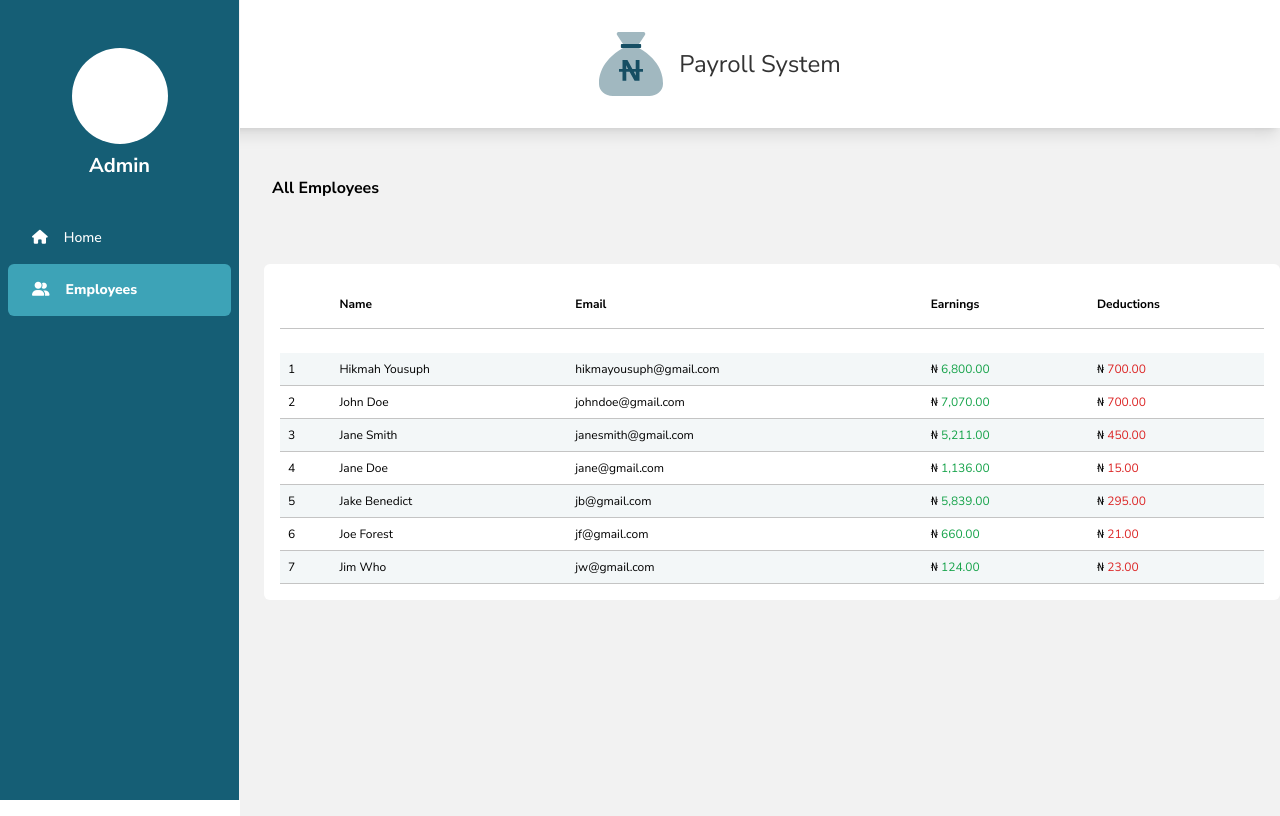
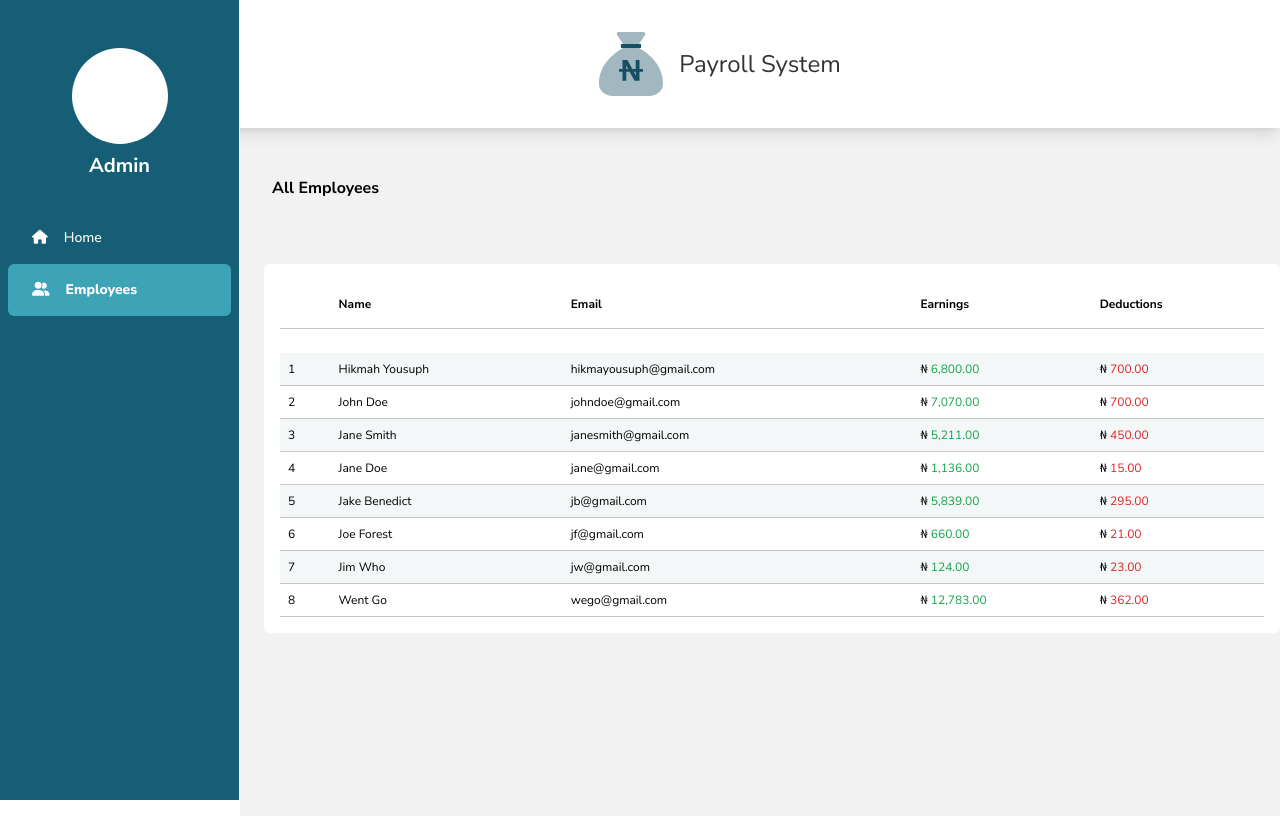
Before and after one commit to Hikmahx/payroll-system, a React (Create React App) app: page /employees in a window 1280 px wide. Built offline with nearby package versions, Linux system fonts and the light colour scheme; data requests are answered from the project's data file.

Commit message:
code reorganized and updated

```diff
--- a/src/api/db.json
+++ b/src/api/db.json
@@ -125,6 +125,24 @@
         "tax": 13,
         "pension": 10
       }
+    },
+    {
+      "id": 1685455308186,
+      "name": "Went Go",
+      "email": "wego@gmail.com",
+      "position": "project manager",
+      "cadreLevel": "Director",
+      "isAdmin": false,
+      "earnings": {
+        "basic": 12080,
+        "transport": 120,
+        "overtime": 33,
+        "housing": 550
+      },
+      "deductions": {
+        "tax": 162,
+        "pension": 200
+      }
     }
   ]
 }
--- a/src/components/Home/EmployeeForm.tsx
+++ b/src/components/Home/EmployeeForm.tsx
@@ -1,4 +1,3 @@
-import React, { useEffect, useRef, useState } from "react";
 import { useDispatch, useSelector } from "react-redux";
 import { SubmitHandler, useForm } from "react-hook-form";
 import { AppDispatch, RootState } from "../../redux/store";
@@ -7,8 +6,7 @@ import {
   updateEmployee,
   updateEmployeeData,
 } from "../../redux/reducers/employeesSlice";
-import { useNavigate, useParams } from "react-router-dom";
-import Success from "./Success";
+import { useParams } from "react-router-dom";
 
 const EmployeeForm = ({ employee }: any) => {
   const dispatch = useDispatch<AppDispatch>();
@@ -31,30 +29,7 @@ const EmployeeForm = ({ employee }: any) => {
     pension: number;
   };
 
-  const { employees, update } = useSelector(
-    (state: RootState) => state.employees
-  );
-  const isFirstRender = useRef(true);
-  const [newEmployee, setNewEmployee] = useState(false);
-
-  const navigate = useNavigate();
-
-  useEffect(() => {
-    if (isFirstRender.current) {
-      isFirstRender.current = false;
-    } else {
-      // This effect will be triggered only when the employees  increases
-      setNewEmployee(true);
-
-      const timeout = setTimeout(() => {
-        setNewEmployee(false);
-        navigate("employees");
-      }, 3000);
-
-      return () => clearTimeout(timeout);
-    }
-    // eslint-disable-next-line
-  }, [employees]);
+  const { update } = useSelector((state: RootState) => state.employees);
 
   const onSubmit: SubmitHandler<FormValues> = (data) => {
     // ID ISN'T UPDATABLE, IT WILL TAKE ITS INITIAL ID IF BEING UPDATED OR CREATE A NEW ID IF A NEW EMPLOYEE IS BEING CREATED
@@ -86,14 +61,12 @@ const EmployeeForm = ({ employee }: any) => {
         })
       );
       dispatch(updateEmployeeData(false));
-      alert("Employee data updated successfully")
+      alert("Employee data updated successfully");
     }
     reset();
   };
 
   return (
-    <>
-      {!newEmployee ? (
     <section className="employee mx-4 mb-12 relative">
       <h2 className="bg-very-light-gray font-bold p-4 my-12 w-fit">
         {update ? "Update" : "Add"} Employee
@@ -339,12 +312,6 @@ const EmployeeForm = ({ employee }: any) => {
         </div>
       </form>
     </section>
-      ) : (
-        <>
-          <Success />
-        </>
-      )}
-    </>
   );
 };
 
--- a/src/pages/Employees.tsx
+++ b/src/pages/Employees.tsx
@@ -1,7 +1,17 @@
-import React from 'react'
+import React, { useEffect } from 'react'
+import { useDispatch } from 'react-redux';
 import EmployeesTable from '../components/Employees/EmployeesTable'
+import { updateEmployeeData } from '../redux/reducers/employeesSlice';
+import { AppDispatch } from '../redux/store';
 
 const Employees = () => {
+  const dispatch = useDispatch<AppDispatch>();
+
+  useEffect(() => {
+    dispatch(updateEmployeeData(false));
+    // eslint-disable-next-line
+  }, []);
+
   return (
     <section className="min-h-[80vh]">
       <h1 className="font-bold my-12 px-8">All Employees</h1>
--- a/src/pages/Home.tsx
+++ b/src/pages/Home.tsx
@@ -1,30 +1,62 @@
 // import React, { useEffect } from "react";
-import { useEffect } from "react";
-import { useDispatch } from "react-redux";
+import { useEffect, useRef, useState } from "react";
+import { useDispatch, useSelector } from "react-redux";
+import { useNavigate } from "react-router-dom";
 import EmployeeForm from "../components/Home/EmployeeForm";
+import Success from "../components/Home/Success";
 import { updateEmployeeData } from "../redux/reducers/employeesSlice";
-import { AppDispatch } from "../redux/store";
+import { AppDispatch, RootState } from "../redux/store";
 // import { useDispatch } from "react-redux";
 // import { AppDispatch } from "../redux/store";
 
-
-
-
 const DashBoard = () => {
   const dispatch = useDispatch<AppDispatch>();
+  const { employees } = useSelector(
+    (state: RootState) => state.employees
+  );
+  const navigate = useNavigate();
+  const isFirstRender = useRef(true);
+  const [newEmployee, setNewEmployee] = useState(false);
 
   useEffect(() => {
-    dispatch(updateEmployeeData(false))
+    dispatch(updateEmployeeData(false));
     // eslint-disable-next-line
-  }, [])
+  }, []);
+
+  useEffect(() => {
+    if (isFirstRender.current) {
+      isFirstRender.current = false;
+    } else {
+      // This effect will be triggered only when the employees  increases
+      setNewEmployee(true);
+
+      const timeout = setTimeout(() => {
+        setNewEmployee(false);
+        // WILL REDIRECT AFTER TO EMPLOYEES PAGE
+        navigate("employees");
+      }, 3000);
+
+      return () => clearTimeout(timeout);
+    }
+    // eslint-disable-next-line
+  }, [employees]);
+
   document.title = "Payroll System";
 
   // const dispatch = useDispatch<AppDispatch>();
 
   return (
-    <div>
-      <EmployeeForm />
-    </div>
+    <>
+      {!newEmployee ? (
+        <>
+          <EmployeeForm />
+        </>
+      ) : (
+        <>
+          <Success />
+        </>
+      )}
+    </>
   );
 };
 
```
Lines whose indentation alone changed are shown as unchanged.
